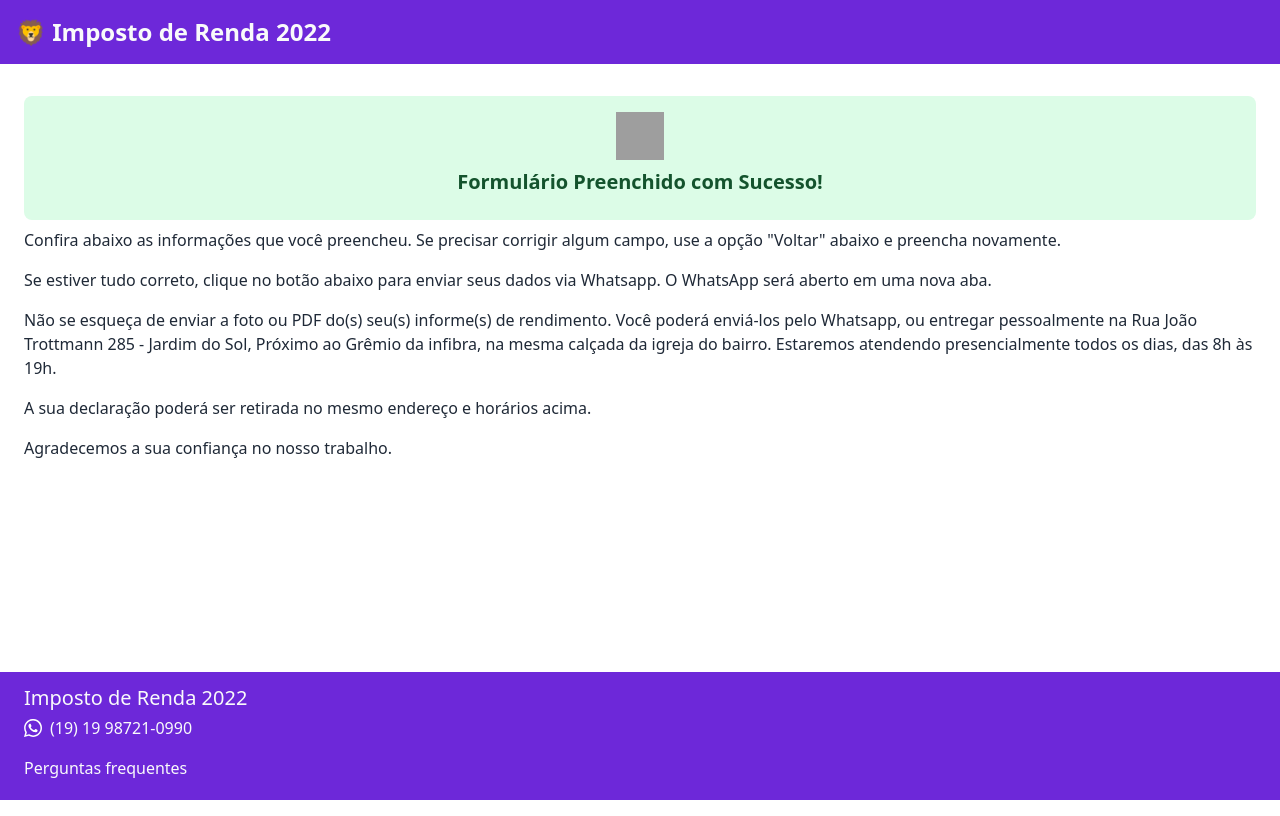
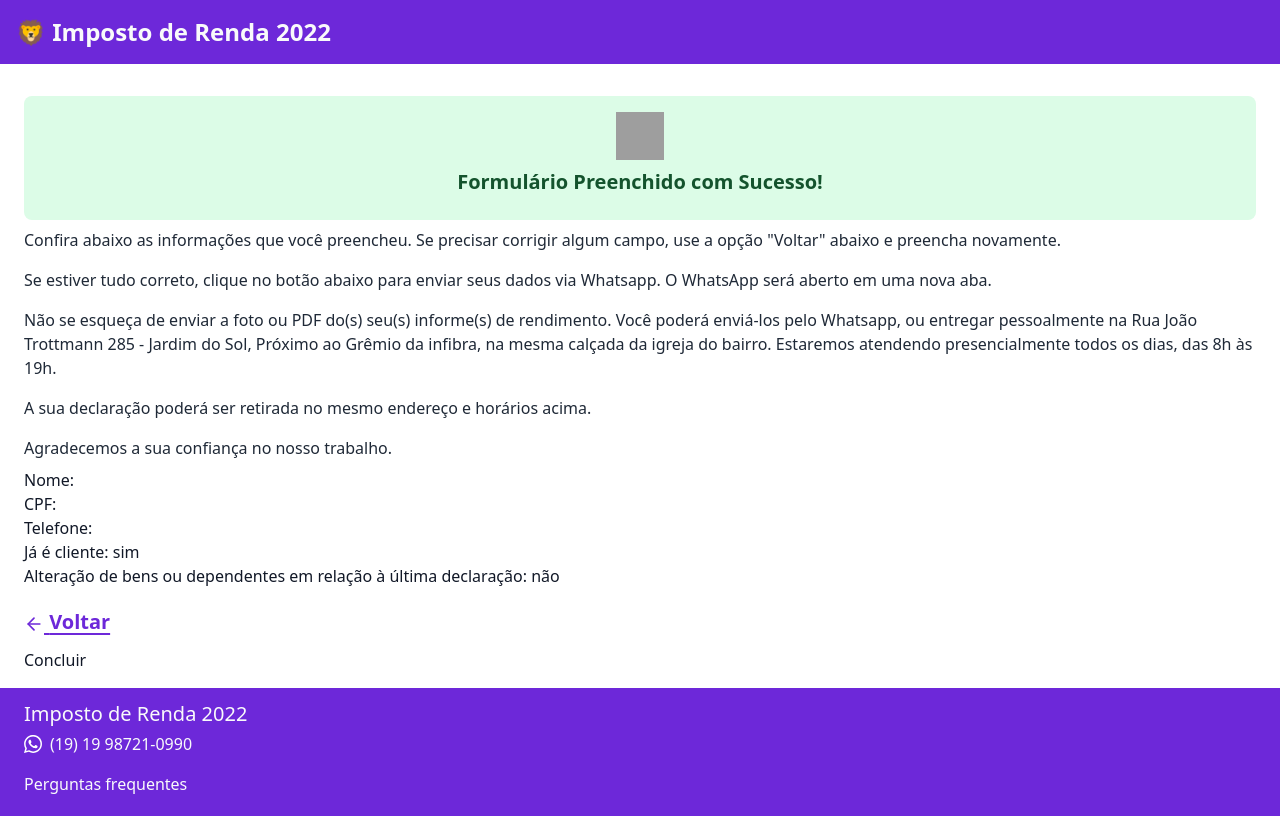
Before and after one commit to tadomaitis/declaracao-ir, a Next.js app: page /declaracao/jaecliente/conclusao in a window 1280 px wide. Built offline with nearby package versions, Linux system fonts and the light colour scheme; grey boxes are pictures that could not be loaded.

Commit message:
render collected data

```diff
--- a/pages/declaracao/jaecliente/conclusao.tsx
+++ b/pages/declaracao/jaecliente/conclusao.tsx
@@ -1,7 +1,8 @@
-import { ReactElement, useEffect } from 'react'
+import { ReactElement, useEffect, useState } from 'react'
 import Image from 'next/image'
 
 import { SiteLayout } from '@components/SiteLayout/SiteLayout'
+import { GoBackLink } from '@components/Buttons/GoBackLink/GoBackLink'
 import {
   FormProvider,
   useFormContext,
@@ -10,18 +11,40 @@ import {
 
 import styles from '../styles/conclusao.module.css'
 
+const renderListItems = (obj: any): JSX.Element => {
+  return (
+    <>
+      {Object.entries(obj).map(([key, value]) => {
+        return (
+          <li key={key} className={styles.collectedDataItem}>
+            <span className={styles.collectedDataItemLabel}>{key}:</span>
+            {value}
+          </li>
+        )
+      })}
+    </>
+  )
+}
+
 const Conclusao = (): JSX.Element => {
   const { state, dispatch } = useFormContext()
+  const [collectedData, setCollectedData] = useState({})
 
   useEffect(() => {
     dispatch({
       type: FormActions.setFullName,
       payload: `${state.firstName} ${state.surname}`,
     })
-    Object.values(state).forEach((value) => {
-      if (value) {
-        console.log(value)
-      }
+  }, [])
+
+  useEffect(() => {
+    setCollectedData({
+      Nome: ` ${state.fullName}`,
+      CPF: ` ${state.cpf}`,
+      Telefone: ` ${state.phone}`,
+      'Já é cliente': state.isAlreadyClient ? ' sim' : ' não',
+      'Alteração de bens ou dependentes em relação à última declaração':
+        state.changesFromPreviousDeclaration ? ' sim' : ' não',
     })
   }, [])
 
@@ -52,6 +75,19 @@ const Conclusao = (): JSX.Element => {
       <p className={styles.pageContent}>
         Agradecemos a sua confiança no nosso trabalho.
       </p>
+      <div className={styles.collectedData}>
+        <ul className={styles.collectedDataList}>
+          {renderListItems(collectedData)}
+        </ul>
+      </div>
+      <GoBackLink path="/declaracao/inicial" label="Voltar" />
+      <a
+        href={`https://wa.me/5519991986063?text=${JSON.stringify(
+          collectedData
+        )}`}
+      >
+        Concluir
+      </a>
     </SiteLayout>
   )
 }
```
